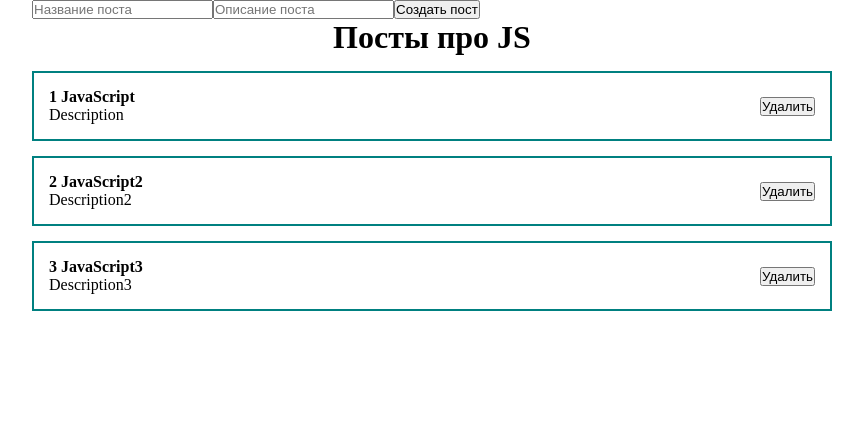
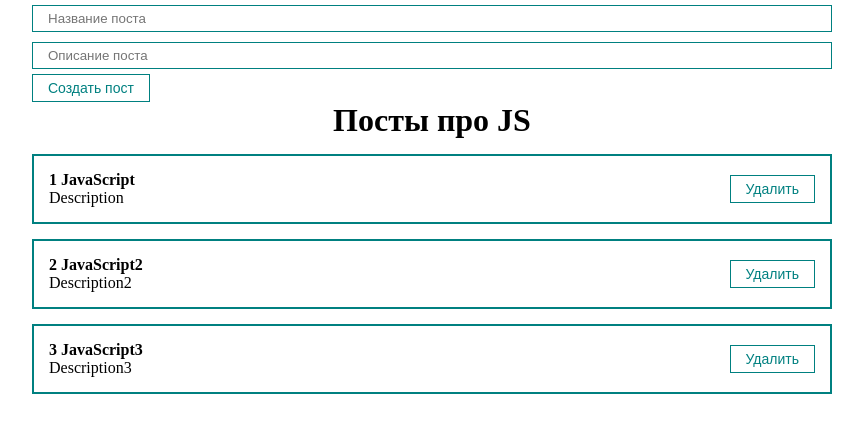
Before and after one commit to wrongsky1/react-practice, a React (Create React App) app: page / in a window 1280 px wide. Shown: the top 432 px of the page, without its empty margins (208-1071 px from the left). Built offline with nearby package versions, Linux system fonts and the light colour scheme.

Commit message:
add postForm

```diff
--- a/src/App.js
+++ b/src/App.js
@@ -1,6 +1,9 @@
-import React, {useState} from 'react';
+import React, {useState, useRef} from 'react';
+import PostForm from './components/PostForm';
 import PostItem from './components/PostItem';
 import PostList from './components/PostList';
+import MyButton from './components/UI/button/MyButton'
+import MyInput from './components/UI/input/MyInput';
 import './styles/App.css';
 
 function App() {
@@ -10,13 +13,15 @@
     {id:3, title: 'JavaScript3', body: 'Description3'},
   ])
 
+  const createPost = (newPost) => {
+    setPosts([...posts, newPost])
+  }
+
+
+
   return (
     <div className="App">
-      <form>
-        <input type="text" placeholder="Название поста"/>
-        <input type="text" placeholder="Описание поста"/>
-        <button>Создать пост</button>
-      </form>
+      <PostForm create={createPost}/>
       <PostList posts={posts} title={'Посты про JS'}/>
     </div>
   );
--- /dev/null
+++ b/src/components/PostForm.jsx
@@ -0,0 +1,49 @@
+import React, {useState, useRef} from 'react'
+import MyInput from './UI/input/MyInput';
+import MyButton from './UI/button/MyButton'
+
+function PostForm({create}) {
+
+    const [post, setPost] = useState({title: '', body: '',})
+    // const bodyInputRef = useRef()
+
+
+    const addNewPost = (e) => {
+        e.preventDefault()
+        const newPost = {
+            ...post, id: Date.now()
+        }
+        create(newPost)
+        setPost({title: '', body: '',})
+      }
+
+
+    return (
+
+        <form>
+            {/*Управляемый компонент*/}
+            <MyInput
+            value={post.title}
+            onChange={e => setPost({...post, title: e.target.value})}
+            type="text"
+            placeholder="Название поста"
+            />
+            <MyInput
+            value={post.body}
+            onChange={e => setPost({...post, body: e.target.value})}
+            type="text"
+            placeholder="Описание поста"
+            />
+            {/*Неуправляемый/неконтролируемый компонент
+            <MyInput
+            ref={bodyInputRef}
+            type="text"
+            placeholder="Описание поста"
+            />*/}
+            <MyButton onClick={addNewPost}>Создать пост</MyButton>
+        </form>
+
+    )
+}
+
+export default PostForm
--- a/src/components/PostItem.jsx
+++ b/src/components/PostItem.jsx
@@ -1,14 +1,15 @@
 import React from 'react'
+import MyButton from './UI/button/MyButton'
 
 function PostItem(props) {
     return (
         <div className="post">
             <div className="post__content">
-                <strong>{props.post.id} {props.post.title}</strong>
+                <strong>{props.number} {props.post.title}</strong>
                 <div className="">{props.post.body}</div>
             </div>
             <div className="post__buttons">
-                <button>Удалить</button>
+                <MyButton>Удалить</MyButton>
             </div>
         </div>
     )
--- a/src/components/PostList.jsx
+++ b/src/components/PostList.jsx
@@ -5,8 +5,8 @@
     return (
         <div>
             <h1 style={{textAlign:'center'}}>{title}</h1>
-            {posts.map(post =>
-                <PostItem post={post} key={post.id}/>
+            {posts.map((post, index) =>
+                <PostItem number={index + 1} post={post} key={post.id}/>
             )}
         </div>
     )
--- /dev/null
+++ b/src/components/UI/button/MyButton.jsx
@@ -0,0 +1,12 @@
+import React from 'react';
+import classes from './MyButton.module.css'
+
+function MyButton({children, ...props}) {
+    return (
+        <button {...props} className={classes.myBtn}>
+            {children}
+        </button>
+    )
+}
+
+export default MyButton
--- /dev/null
+++ b/src/components/UI/button/MyButton.module.css
@@ -0,0 +1,8 @@
+.myBtn {
+    padding: 5px 15px;
+    color: teal;
+    font-size: 14px;
+    background: transparent;
+    border: 1px solid teal;
+    cursor: pointer;
+}
--- /dev/null
+++ b/src/components/UI/input/MyInput.jsx
@@ -0,0 +1,12 @@
+import React from 'react'
+import classes from './MyInput.module.css'
+
+const MyInput = React.forwardRef((props, ref) => {
+    return (
+        <input ref={ref} className={classes.myInput} {...props} />
+
+
+    )
+})
+
+export default MyInput
--- /dev/null
+++ b/src/components/UI/input/MyInput.module.css
@@ -0,0 +1,6 @@
+.myInput {
+    width: 100%;
+    padding: 5px 15px;
+    margin: 5px 0;
+    border: 1px solid teal;
+}
```
